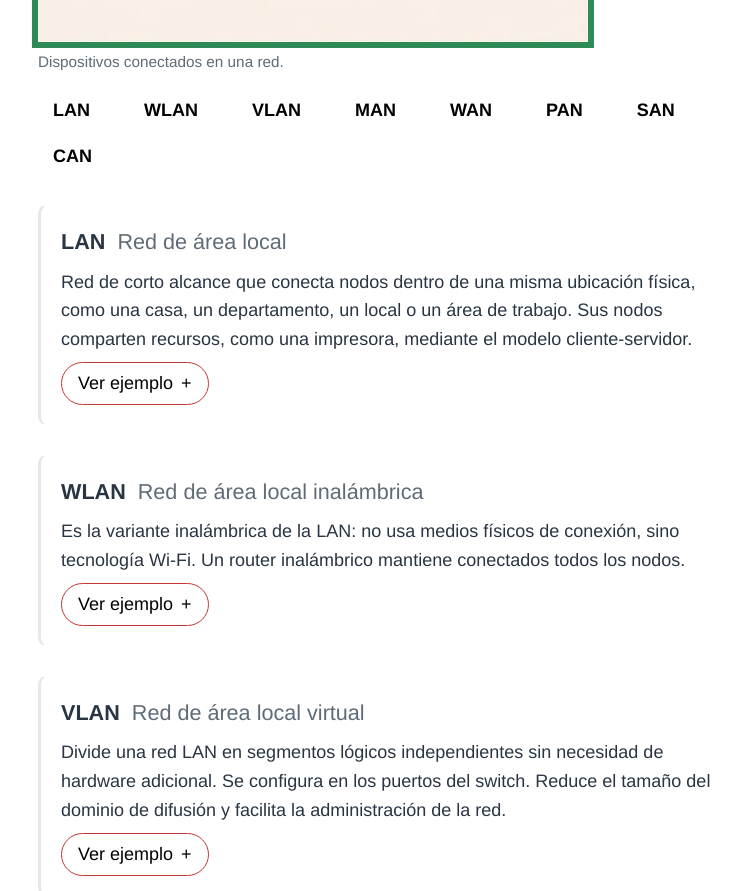
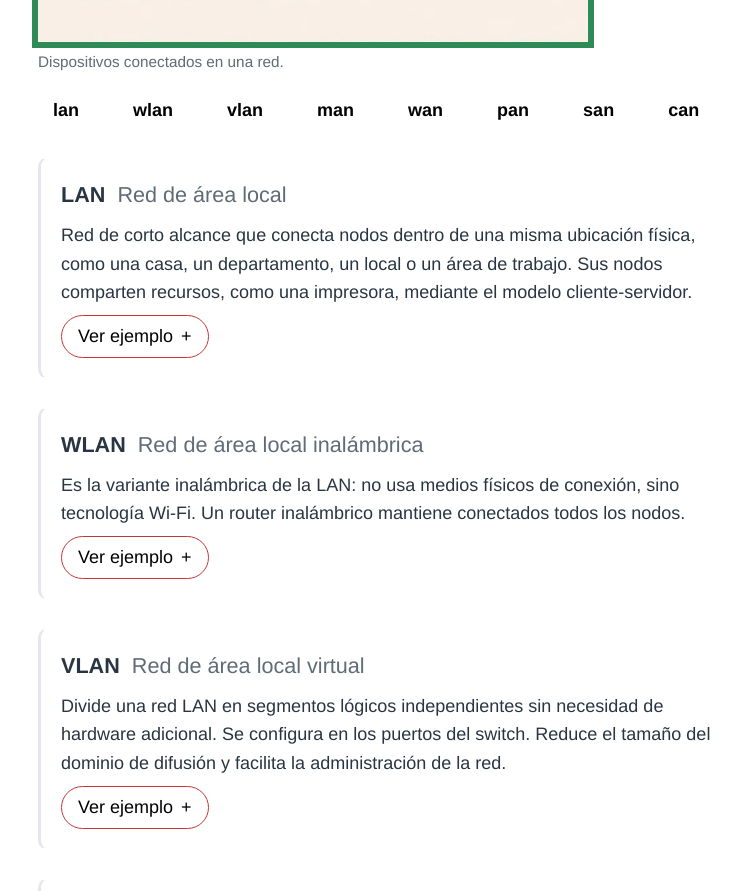
Before and after one commit to Xiatu27/paginaweb, a plain HTML site: page index.html in a window 1280 px wide. Shown: the part 913-1804 px from the top of the page, without its empty margins (242-983 px from the left). Drawn offline with Linux system fonts and the light colour scheme.

Commit message:
Change acronyms to lowercase in list
Updated list items to use lowercase for acronyms.

```diff
--- a/index.html
+++ b/index.html
@@ -37,14 +37,14 @@
     <figcaption>Dispositivos conectados en una red.</figcaption>
   </figure>
       <ul class="siglas">
-        <li><a href="#lan">LAN</a></li>
-        <li><a href="#wlan">WLAN</a></li>
-        <li><a href="#vlan">VLAN</a></li>
-        <li><a href="#man">MAN</a></li>
-        <li><a href="#wan">WAN</a></li>
-        <li><a href="#pan">PAN</a></li>
-        <li><a href="#san">SAN</a></li>
-        <li><a href="#can">CAN</a></li>
+        <li><a href="#lan">lan</a></li>
+        <li><a href="#wlan">wlan</a></li>
+        <li><a href="#vlan">vlan</a></li>
+        <li><a href="#man">man</a></li>
+        <li><a href="#wan">wan</a></li>
+        <li><a href="#pan">pan</a></li>
+        <li><a href="#san">san</a></li>
+        <li><a href="#can">can</a></li>
       </ul>
 
       <article id="lan">
```
